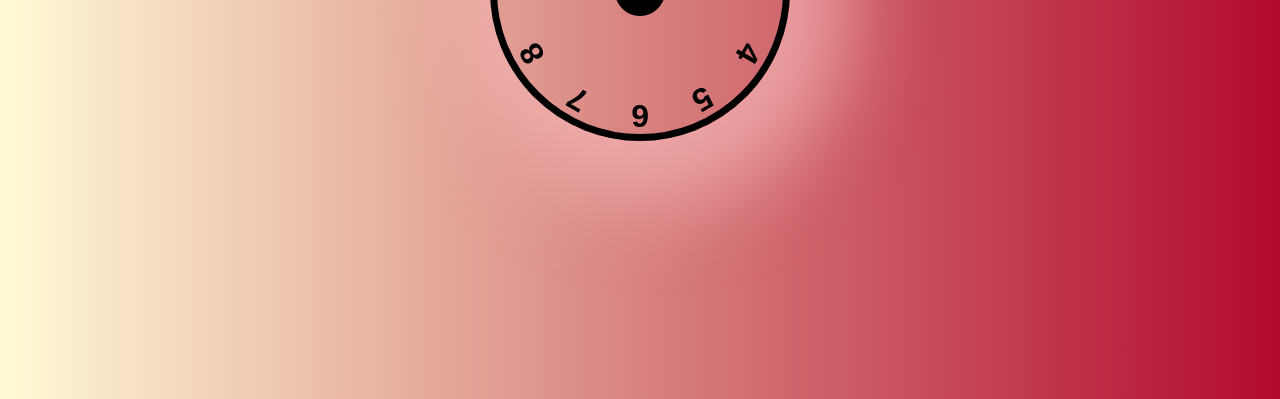
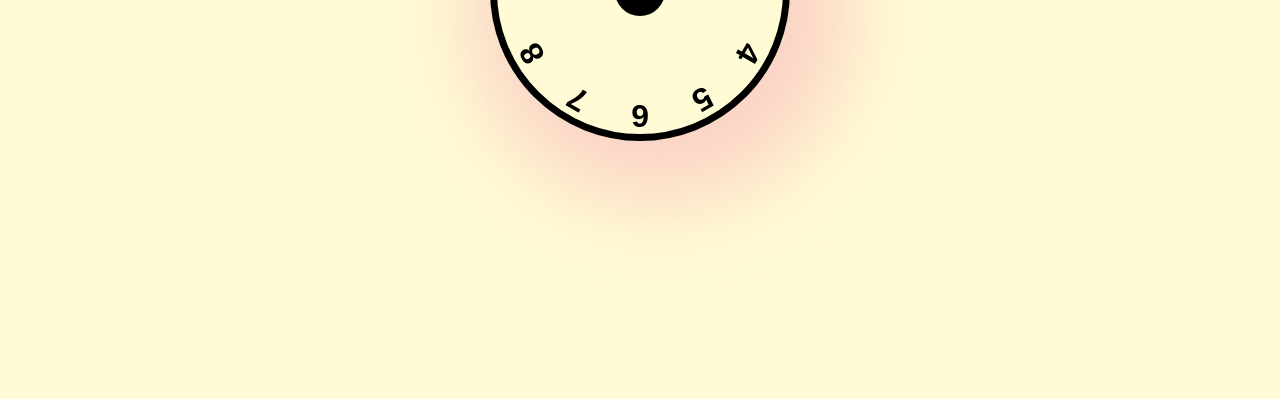
Before and after one commit to FrancescoAvitto/analogic-clock, a plain HTML site: page index.html in a window 1280 px wide. Shown: the part 417-816 px from the top of the page. Drawn offline with Linux system fonts and the light colour scheme.

Commit message:
cambio bg

```diff
--- a/style.css
+++ b/style.css
@@ -4,7 +4,8 @@
 }
 
 body{
-background-image: linear-gradient(to right, #fffbd5, #b20a2c);;
+/* background-image: linear-gradient(to right, #fffbd5, #b20a2c);; */
+background:#fffbd5;
 display:flex;
 justify-content: center;
 align-items: center;
```
